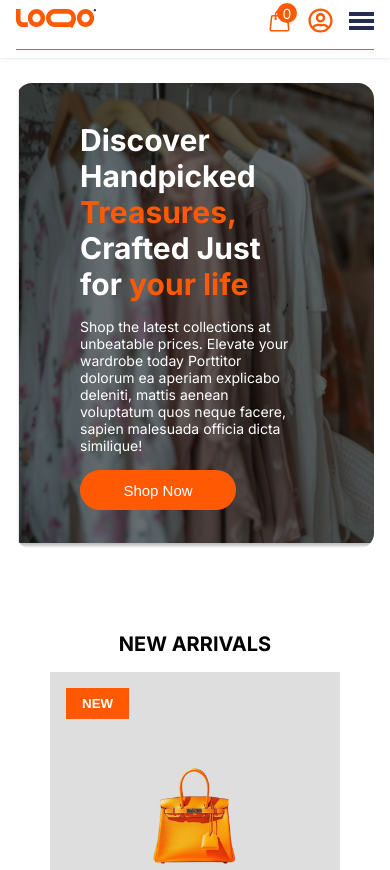
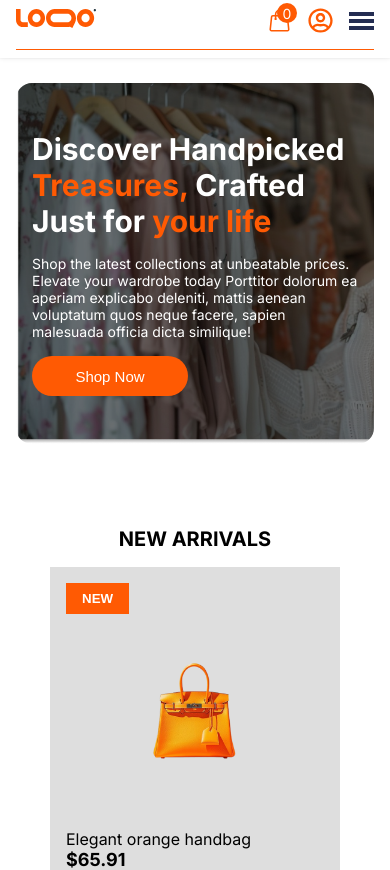
Before and after one commit to ruttogit/ecommerce, a React (Create React App) app: page / in a window 390 px wide. Shown: the top 870 px of the page. Built offline with nearby package versions, Linux system fonts and the light colour scheme.

Commit message:
changes on hero page

```diff
--- a/src/components/Hero/Hero.css
+++ b/src/components/Hero/Hero.css
@@ -63,7 +63,7 @@
 
     .hero{
         height: fit-content;
-        padding: 10% 1rem 0 1rem;
+        padding: 3rem 1rem;
         margin: 5.2rem 1rem;
     }
 
@@ -78,9 +78,7 @@
     .hero-text p{
         font-size: 14px;
     }
-    .hero{
-        padding: 10% 5rem 10% 4rem;
-    }
+
     .btn{
         font-size: 15px;
         font-weight: 500;
--- a/src/components/Nav/Nav.css
+++ b/src/components/Nav/Nav.css
@@ -158,7 +158,7 @@ input[type="search"] {
         top: 4rem;
         right: 1%;
         height: 100%;
-        width: 25rem;
+        width: 80%;
         flex-direction: column;
         gap: 3rem;
         border-radius: 10px 0  0 0;
```
